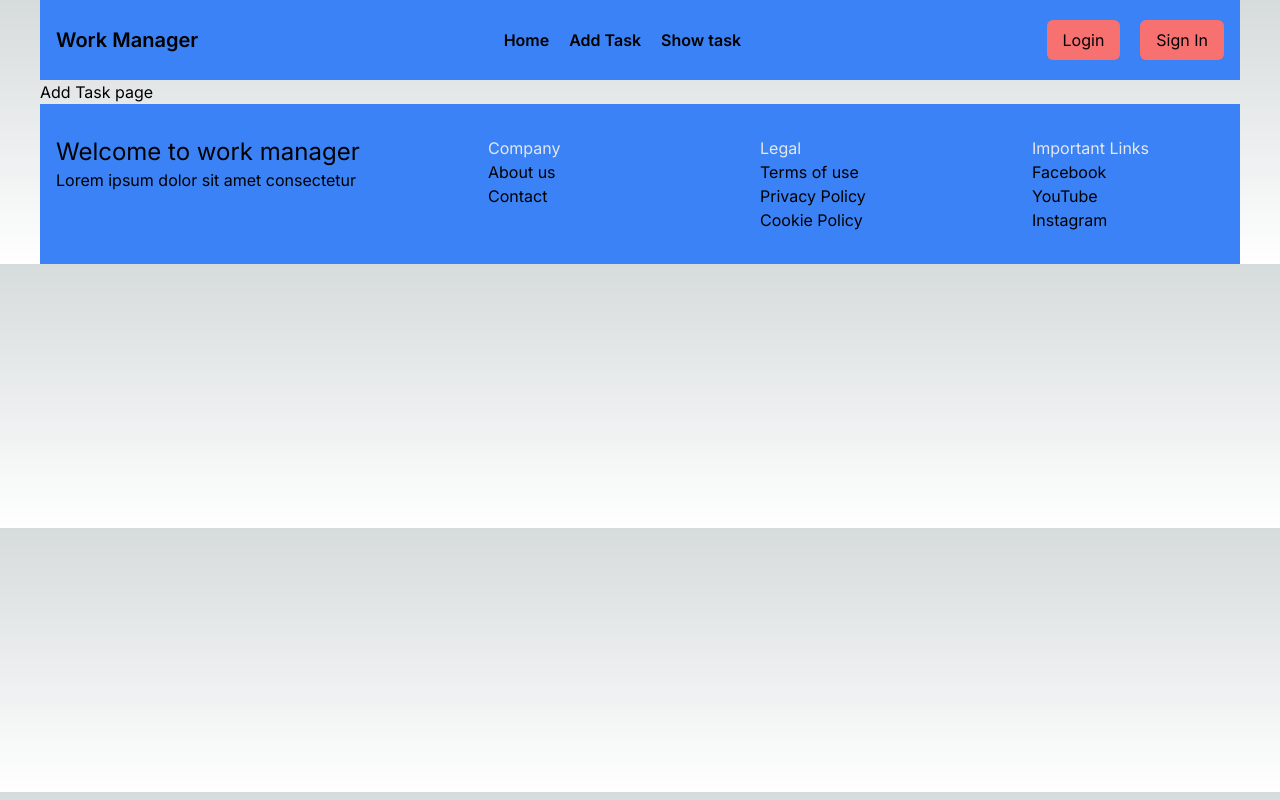
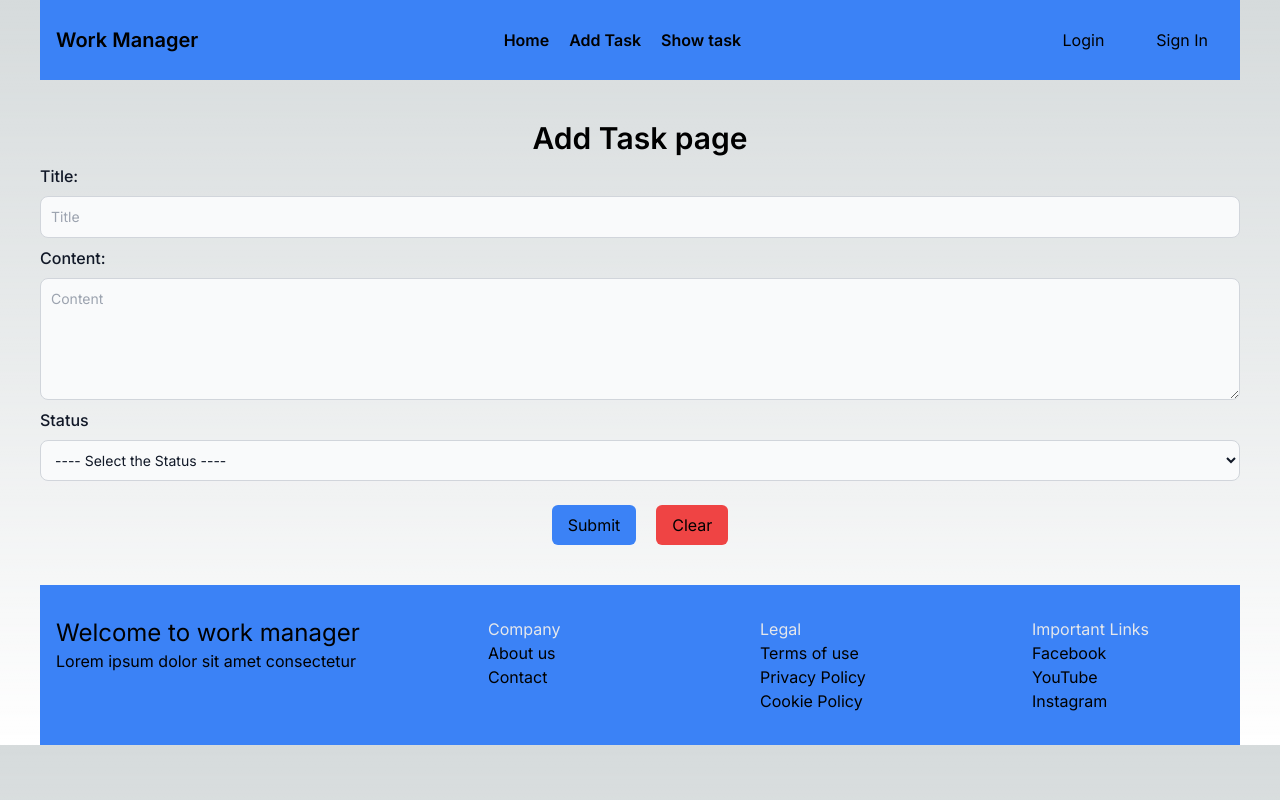
Before and after one commit to AbuBokorprog/work-manager, a Next.js app: page /addTask in a window 1280 px wide. Built offline with nearby package versions, Linux system fonts and the light colour scheme.

Commit message:
AddTaskForm component create

```diff
--- a/app/addTask/page.jsx
+++ b/app/addTask/page.jsx
@@ -1,9 +1,11 @@
+import AddTaskForm from "@/components/addTaskForm";
 import React from "react";
 
 const AddTask = () => {
   return (
-    <div>
-      <h2>Add Task page</h2>
+    <div className="my-10">
+      <h2 className="text-3xl font-semibold text-center">Add Task page</h2>
+      <AddTaskForm />
     </div>
   );
 };
--- /dev/null
+++ b/components/addTaskForm.jsx
@@ -0,0 +1,73 @@
+"use client";
+import React from "react";
+import { useForm } from "react-hook-form";
+
+const AddTaskForm = () => {
+  const {
+    register,
+    handleSubmit,
+    reset,
+    formState: { errors },
+  } = useForm();
+
+  const onSubmit = (data) => {
+    console.log(data);
+    reset();
+  };
+  return (
+    <div>
+      <form onSubmit={handleSubmit(onSubmit)}>
+        <div className="my-2">
+          <label className="block mb-2 font-medium text-gray-900 dark:text-white">
+            Title:
+          </label>
+          <input
+            placeholder="Title"
+            className="bg-gray-50 border border-gray-300 text-gray-900 text-sm rounded-lg focus:ring-blue-500 focus:border-blue-500 block w-full p-2.5 dark:bg-gray-700 dark:border-gray-600 dark:placeholder-gray-400 dark:text-white dark:focus:ring-blue-500 dark:focus:border-blue-500"
+            {...register("title", { required: true, maxLength: 20 })}
+          />
+        </div>
+        <div className="my-2">
+          <label className="block mb-2 font-medium text-gray-900 dark:text-white">
+            Content:
+          </label>
+          <textarea
+            placeholder="Content"
+            rows={5}
+            className="bg-gray-50 border border-gray-300 text-gray-900 text-sm rounded-lg focus:ring-blue-500 focus:border-blue-500 block w-full p-2.5 dark:bg-gray-700 dark:border-gray-600 dark:placeholder-gray-400 dark:text-white dark:focus:ring-blue-500 dark:focus:border-blue-500"
+            {...register("content", { required: true, maxLength: 150 })}
+          />
+        </div>
+        <div className="my-2">
+          <label className="block mb-2 font-medium text-gray-900 dark:text-white">
+            Status
+          </label>
+          <select
+            {...register("status")}
+            className="bg-gray-50 border border-gray-300 text-gray-900 text-sm rounded-lg focus:ring-blue-500 focus:border-blue-500 block w-full p-2.5 dark:bg-gray-700 dark:border-gray-600 dark:placeholder-gray-400 dark:text-white dark:focus:ring-blue-500 dark:focus:border-blue-500"
+          >
+            <option defaultValue={"Select the Status"}>
+              ---- Select the Status ----
+            </option>
+            <option value="pending">Pending</option>
+            <option value="complete">Complete</option>
+          </select>
+        </div>
+        <div className="flex gap-5 items-center justify-center mt-6">
+          <input
+            type="submit"
+            className="px-4 py-2 bg-blue-500 rounded-md hover:bg-blue-600"
+          />
+          <button
+            onClick={() => reset()}
+            className="px-4 py-2 bg-red-500 rounded-md hover:bg-red-600"
+          >
+            Clear
+          </button>
+        </div>
+      </form>
+    </div>
+  );
+};
+
+export default AddTaskForm;
--- a/components/navbar_footer/navbar.jsx
+++ b/components/navbar_footer/navbar.jsx
@@ -11,10 +11,10 @@ const Navbar = () => {
         <Link href={"/showTask"}>Show task</Link>
       </div>
       <div className="flex justify-between gap-5 items-center">
-        <button className="px-4 py-2 bg-red-400 rounded-md">
+        <button className="px-4 py-2 hover:bg-gray-400 rounded-md">
           <Link href={"/login"}>Login</Link>
         </button>
-        <button className="px-4 py-2 bg-red-400 rounded-md">
+        <button className="px-4 py-2 hover:bg-gray-400 rounded-md">
           <Link href={"/signIn"}>Sign In</Link>
         </button>
       </div>
--- a/package.json
+++ b/package.json
@@ -13,7 +13,8 @@
     "mongoose": "^8.1.0",
     "next": "14.1.0",
     "react": "^18",
-    "react-dom": "^18"
+    "react-dom": "^18",
+    "react-hook-form": "^7.49.3"
   },
   "devDependencies": {
     "autoprefixer": "^10.0.1",
```
Also changed, not shown: 1 other file (tests, documents, lock files or other folders).
